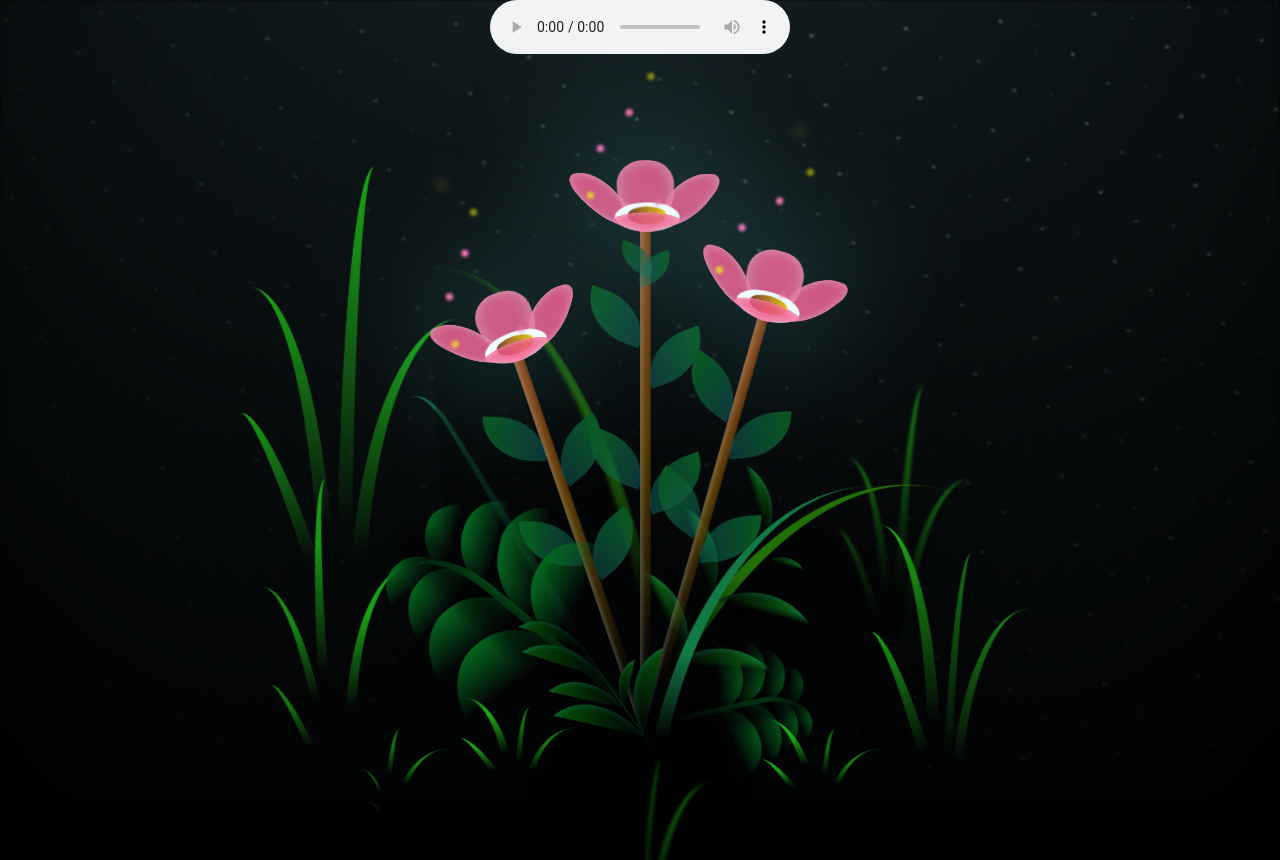
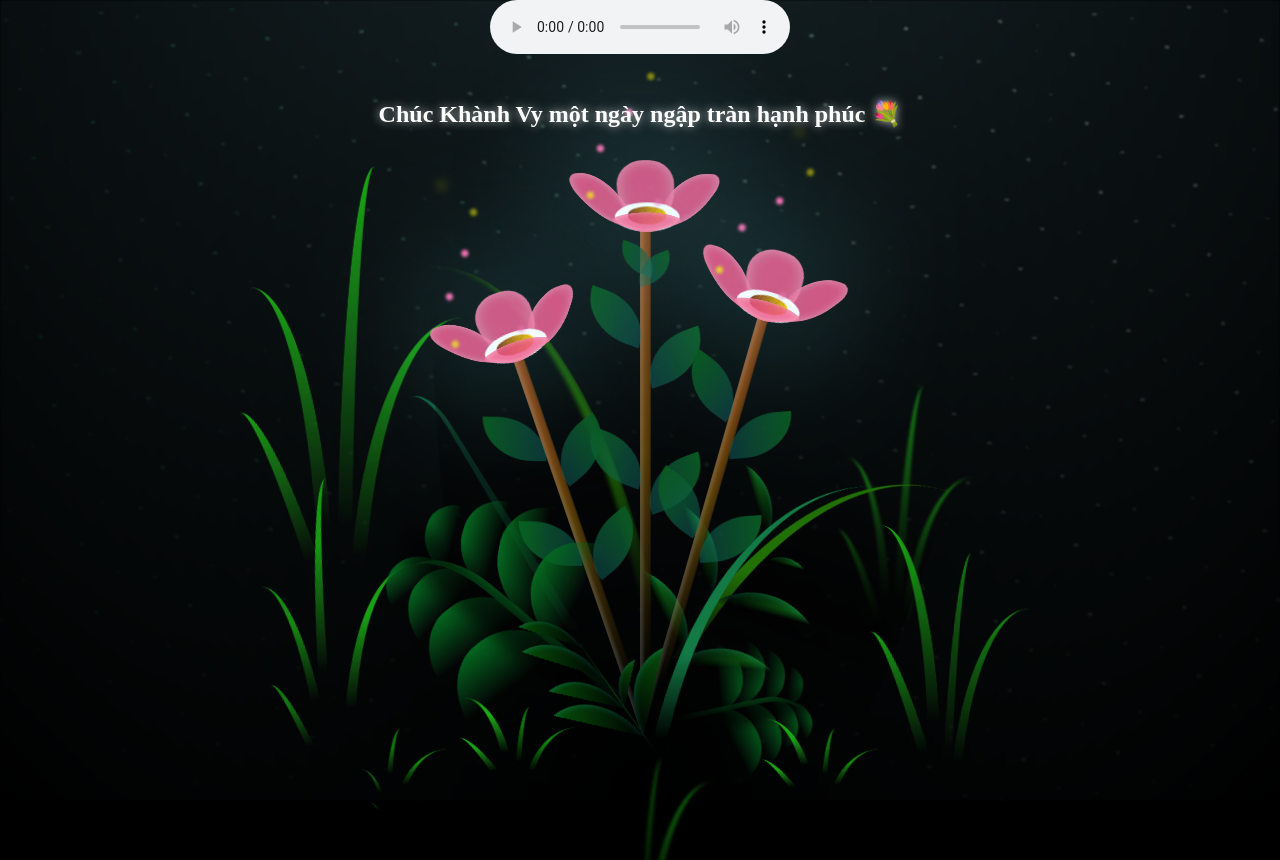
Before and after one commit to Tuananhzip/flowersss, a plain HTML site: page index.html in a window 1280 px wide. Shown: the top 860 px of the page. Drawn offline with Linux system fonts and the light colour scheme.

Commit message:
third comit

```diff
--- a/css/main.css
+++ b/css/main.css
@@ -1325,3 +1325,15 @@ body {
   -webkit-animation-play-state: paused !important;
           animation-play-state: paused !important;
 }
+
+.header-text {
+  position: absolute;
+  top: 100px;
+  left: 50%;
+  transform: translateX(-50%);
+  font-size: 24px;
+  font-weight: bold;
+  color: #fff;
+  text-shadow: 0 0 10px rgba(255, 255, 255, 0.7);
+  z-index: 1000;
+}
--- a/index.html
+++ b/index.html
@@ -1,5 +1,6 @@
 <!DOCTYPE html>
 <html lang="en">
+
 <head>
   <meta charset="UTF-8">
   <meta http-equiv="X-UA-Compatible" content="IE=edge">
@@ -11,6 +12,7 @@
 </head>
 
 <body class="container">
+  <div class="header-text">Chúc Khành Vy một ngày ngập tràn hạnh phúc 💐</div>
   <div class="night"></div>
   <div class="flowers">
     <div class="flower flower--1">
@@ -311,8 +313,9 @@
 
   <script src="main.js"></script>
 </body>
+
 </html>
 
-<audio controls autoplay  class="music">
+<audio controls autoplay class="music">
   <source src='music/music.mp3' type="audio/mpeg">
 </audio>
```
Lines whose indentation alone changed are shown as unchanged.
